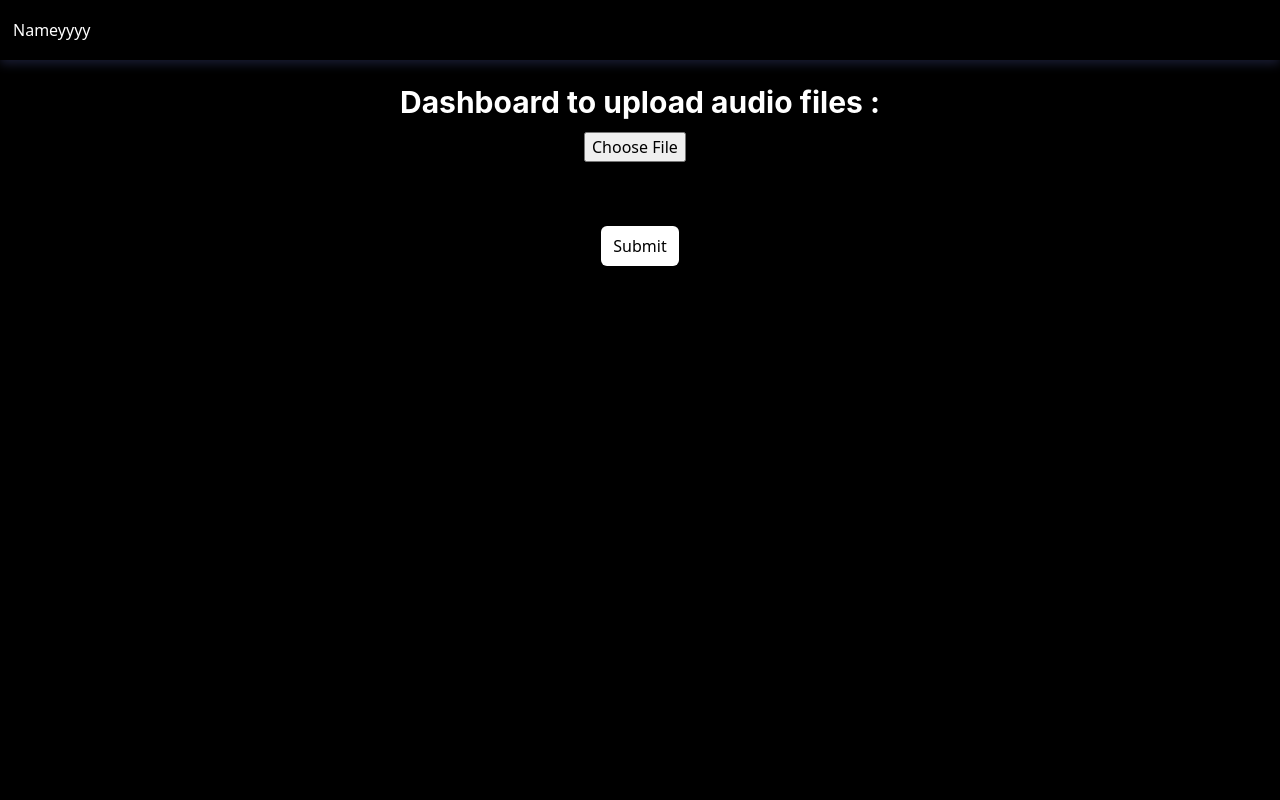
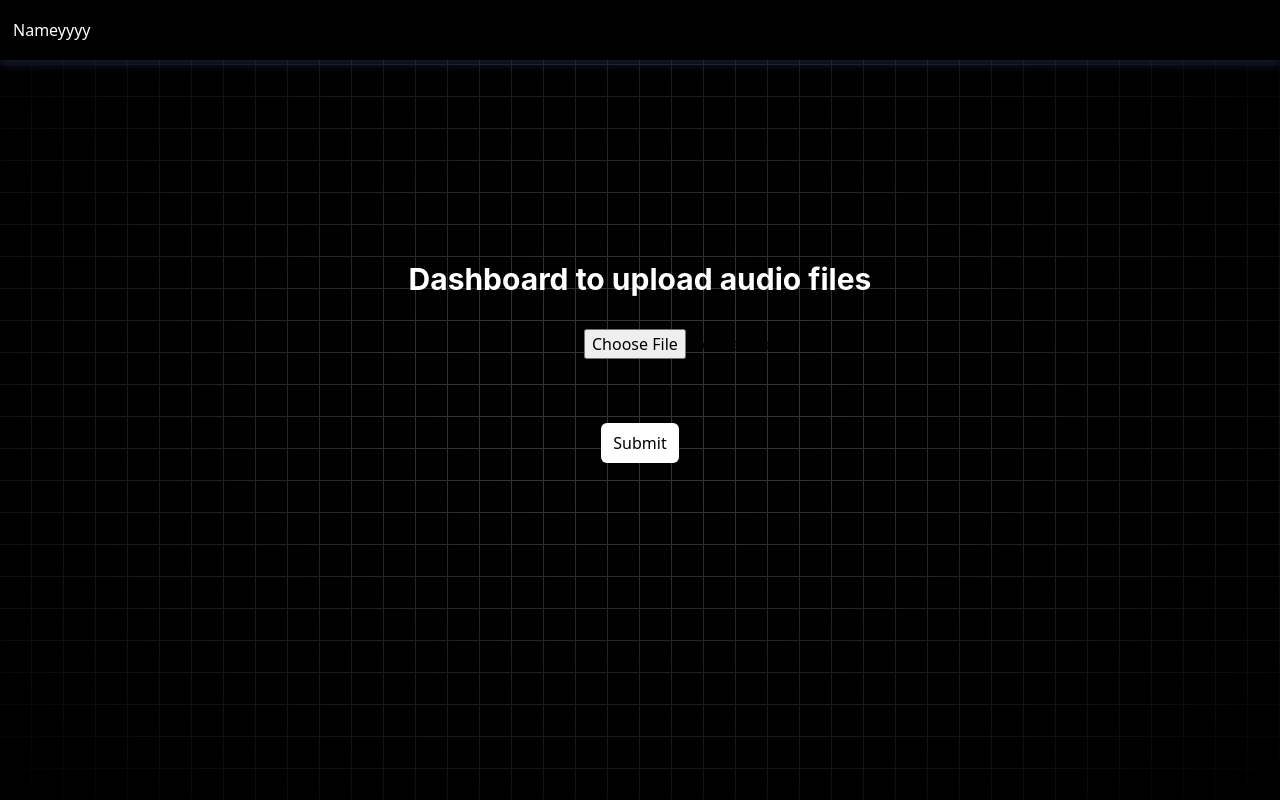
Before and after one commit to Sidak08/AIQueCards, a Next.js app: page /dashboard in a window 1280 px wide. Built offline with nearby package versions, Linux system fonts and the light colour scheme.

Commit message:
file added

```diff
--- a/src/pages/dashboard.js
+++ b/src/pages/dashboard.js
@@ -1,4 +1,5 @@
 import Navbar from '@/components/common/Navbar';
+import { GridBackgroundDemo } from '@/components/ui/GridBackgroundDemo';
 import React, { useState } from 'react';
 
 export default function Dashboard() {
@@ -55,10 +56,11 @@ export default function Dashboard() {
     <>
 
       <Navbar  />
+      <GridBackgroundDemo />
 
-      <div className='pt-16'>
+      <div className='pt-16 flex items-center justify-center h-[80vh] flex-col'>
 
-      <p className="text-3xl mt-5 text-white inter text-center mb-3">Dashboard to upload audio files : </p>
+      <p className="text-3xl mt-5 text-white inter text-center mb-8">Dashboard to upload audio files </p>
       <form className='flex items-center justify-center flex-col' onSubmit={handleFormSubmit}>
         <input onChange={handleFileChange} className='pl-[200px] mb-8' name="lecture" accept=".mp3" type="file"></input>
         <p className='text-white lexend mb-8'>{file?.name}</p>
```
